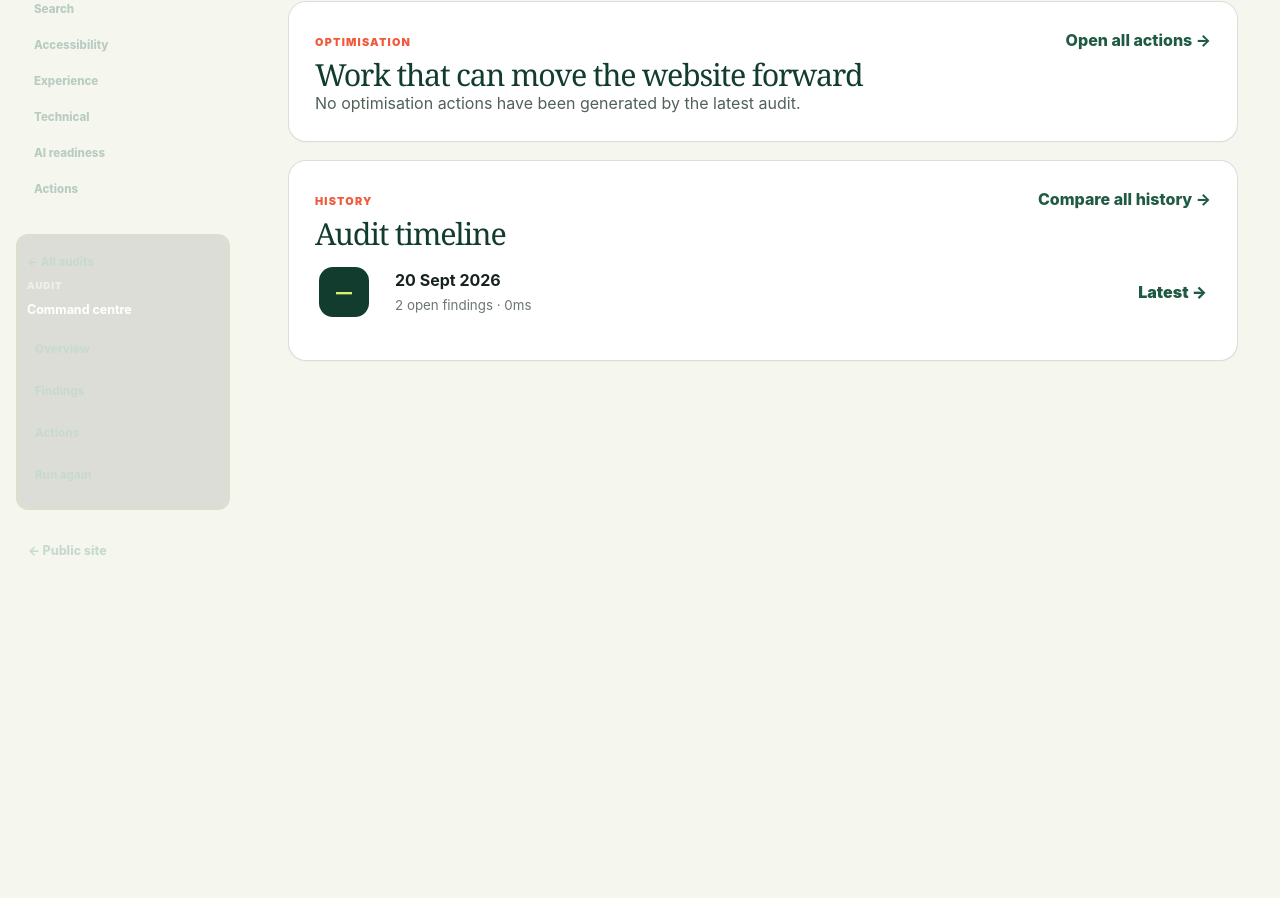
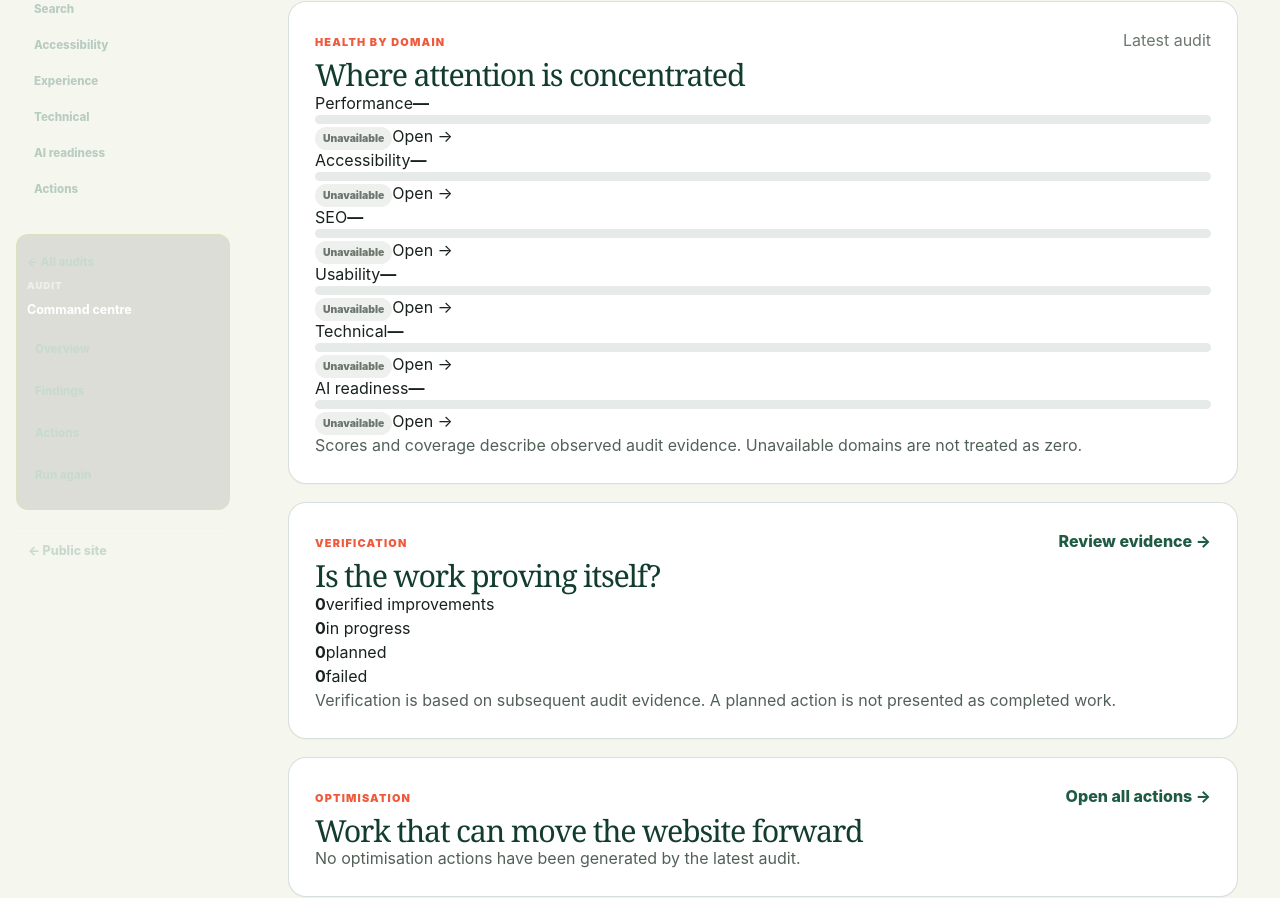
Before and after one commit to ottimosite/ottimo, a React (Vite) app: page /app/websites/site-wikipedia in a window 1280 px wide. Shown: the part 985-1883 px from the top of the page. Before the commit the page ends 1436 px from the top, so only its background shows below. Built offline with nearby package versions, Linux system fonts and the light colour scheme.

Commit message:
feat: strengthen website health decision workspace

```diff
--- a/src/features/platform/PlatformPages.tsx
+++ b/src/features/platform/PlatformPages.tsx
@@ -85,6 +85,35 @@ export function WebsiteDetail() {
       </div>
 
       <Card>
+        <div className="section-head"><div><span className="eyebrow">Health by domain</span><h2>Where attention is concentrated</h2></div><span className="muted">Latest audit</span></div>
+        <div className="health-domain-grid">
+          {(['performance', 'accessibility', 'seo', 'usability', 'technical', 'ai'] as Category[]).map(category => {
+            const categoryScore = latestAudit.scores.find(item => item.category === category)
+            const coverage = model?.categoryCoverage[category] ?? (categoryScore?.score === undefined ? 'unavailable' : 'measured')
+            const scoreLabel = categoryScore?.score === undefined ? '—' : categoryScore.score
+            const href = `/app/${category === 'seo' ? 'search' : category === 'ai' ? 'ai-readiness' : category}?website=${encodeURIComponent(website.id)}`
+            return <div className="health-domain" key={category}>
+              <div className="health-domain__head"><span>{categoryLabels[category]}</span><strong>{scoreLabel}</strong></div>
+              <div className="progress" aria-label={`${categoryLabels[category]} score`}><span style={{ width: `${categoryScore?.score ?? 0}%` }} /></div>
+              <div className="health-domain__foot"><span className={`evidence-status evidence-status--${coverage}`}>{titleCase(coverage)}</span><Link to={href}>Open →</Link></div>
+            </div>
+          })}
+        </div>
+        <p className="muted">Scores and coverage describe observed audit evidence. Unavailable domains are not treated as zero.</p>
+      </Card>
+
+      <Card>
+        <div className="section-head"><div><span className="eyebrow">Verification</span><h2>Is the work proving itself?</h2></div><Link to={`/app/audits/${latestAudit.id}`}>Review evidence →</Link></div>
+        <div className="verification-summary">
+          <div><strong>{verified}</strong><span>verified improvements</span></div>
+          <div><strong>{actions.filter(action => action.lifecycleStatus === 'in_progress').length}</strong><span>in progress</span></div>
+          <div><strong>{actions.filter(action => action.lifecycleStatus === 'planned').length}</strong><span>planned</span></div>
+          <div><strong>{actions.filter(action => action.lifecycleStatus === 'failed').length}</strong><span>failed</span></div>
+        </div>
+        <p className="muted">Verification is based on subsequent audit evidence. A planned action is not presented as completed work.</p>
+      </Card>
+
+      <Card>
         <div className="section-head"><div><span className="eyebrow">Optimisation</span><h2>Work that can move the website forward</h2></div><Link to="/app/recommendations">Open all actions →</Link></div>
         {actions.length ? <div className="action-list">{actions.slice().sort((a, b) => b.priorityScore - a.priorityScore).slice(0, 6).map(action => <Link className="action" to="/app/recommendations" key={action.id}><span><strong>{action.title}</strong><small>{action.affectedPages.length} affected page{action.affectedPages.length === 1 ? '' : 's'} · {action.effort} effort · {action.confidence} confidence</small></span><Badge tone={action.lifecycleStatus === 'resolved' ? 'resolved' : action.lifecycleStatus === 'in_progress' ? 'in_progress' : 'open'}>{titleCase(action.lifecycleStatus.replace('_', ' '))}</Badge></Link>)}</div> : <p className="muted">No optimisation actions have been generated by the latest audit.</p>}
       </Card>
```
